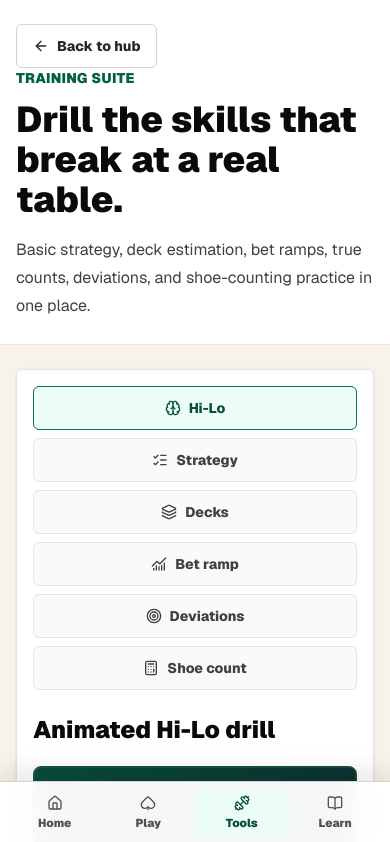
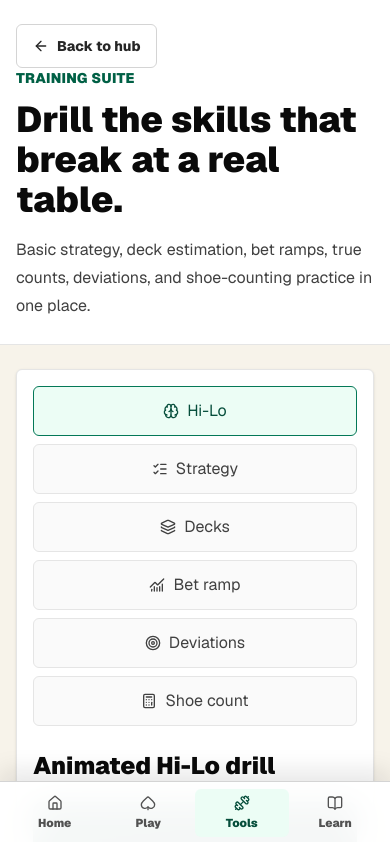
Before and after one commit to Willfwalker/blackjack, a Next.js app: page /tools in a window 390 px wide. Shown: the top 842 px of the page. Built offline with nearby package versions, Linux system fonts and the light colour scheme.

Commit message:
Respect mobile hidden button utilities

```diff
--- a/src/app/globals.css
+++ b/src/app/globals.css
@@ -39,11 +39,7 @@ a:focus-visible {
   outline-offset: 2px;
 }
 
-.drill-button,
-.primary-button,
-.secondary-button,
-.icon-text-button,
-.choice-button {
+:where(.drill-button, .primary-button, .secondary-button, .icon-text-button, .choice-button) {
   display: inline-flex;
   min-height: 2.75rem;
   align-items: center;
```
